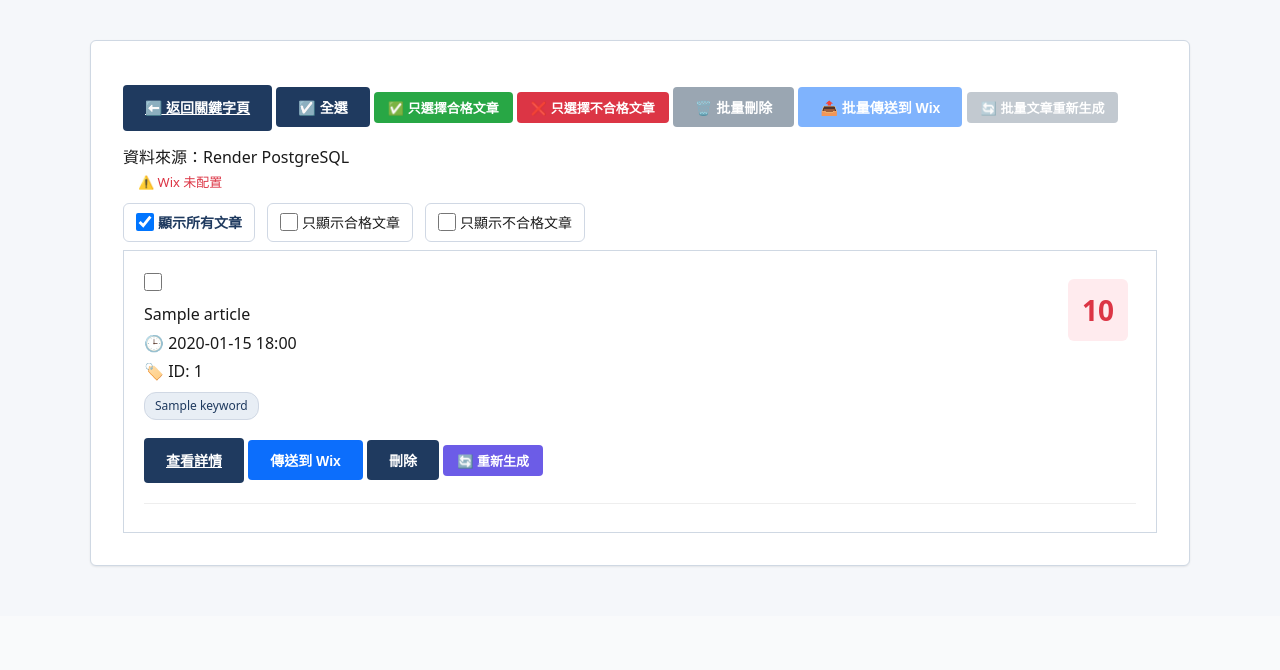
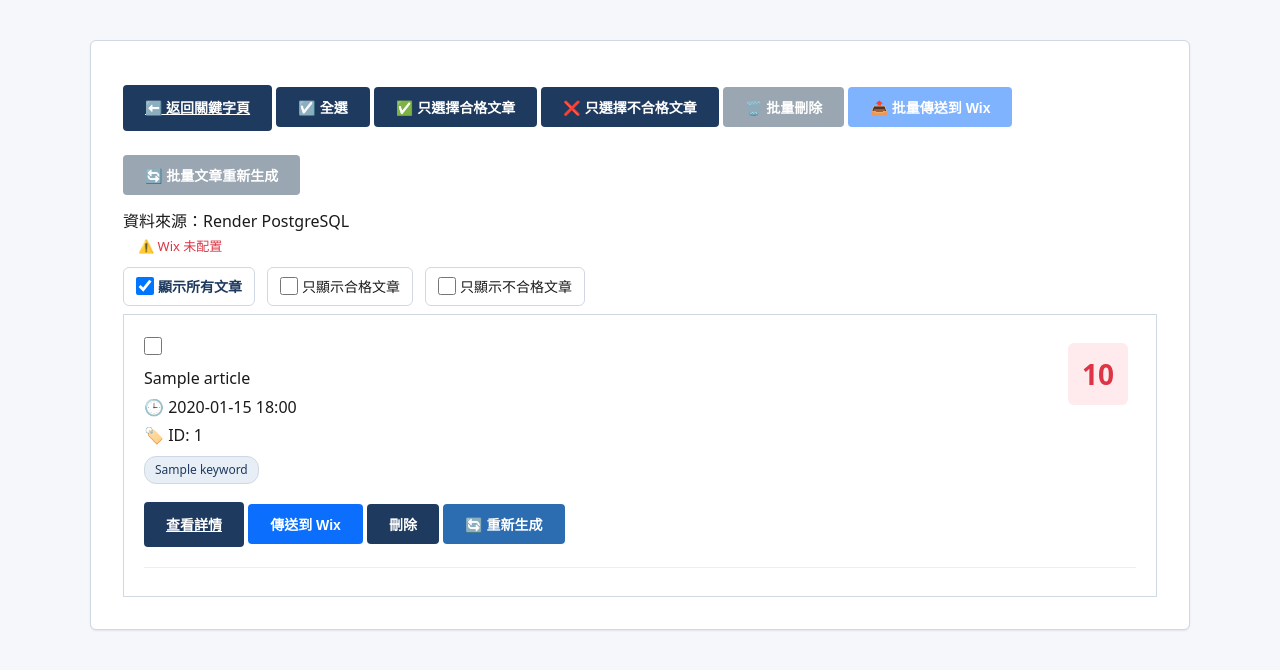
Before and after one commit to Richard-Wong-1999/webapp, a Flask app: template templates/manage_articles.html in a window 1280 px wide. Shown: the part 184-854 px from the top of the page. Before the commit the page ends 751 px from the top, so only its background shows below. Run offline with Flask 3, Linux system fonts and the light colour scheme; the template is opened without the code that fills it: most values are stand-ins (such as "Sample title", 1, 10 or a date in 2020).

Commit message:
change manage_articles page ui

```diff
--- a/static/style.css
+++ b/static/style.css
@@ -357,52 +357,27 @@ input[type="checkbox"] {
   50% { border-color: #ff9800; }
 }
 
-/* 選擇/重新生成按鈕 */
+/* 重新生成按鈕（功能藍，與一般操作區分） */
 .btn-regen {
-  background: #6c5ce7;
-  color: white;
-  border: none;
-  padding: 6px 14px;
-  border-radius: 4px;
-  cursor: pointer;
-  font-size: 13px;
+  background: var(--gov-accent);
+}
+.btn-regen:hover:not(:disabled) {
+  background: #1f5a9a;
 }
 
-.btn-regen:hover {
-  background: #5a4bd1;
+/* 選擇合格/不合格按鈕（統一 gov-primary） */
+.btn-select-pass {
+  background: var(--gov-primary);
 }
-
-.btn-regen:disabled {
-  opacity: 0.6;
-  cursor: not-allowed;
-}
-
-.btn-select-pass {
-  background: #28a745;
-  color: white;
-  border: none;
-  padding: 6px 14px;
-  border-radius: 4px;
-  cursor: pointer;
-  font-size: 13px;
-}
-
-.btn-select-pass:hover {
-  background: #218838;
+.btn-select-pass:hover:not(:disabled) {
+  background: #162c49;
 }
 
 .btn-select-fail {
-  background: #dc3545;
-  color: white;
-  border: none;
-  padding: 6px 14px;
-  border-radius: 4px;
-  cursor: pointer;
-  font-size: 13px;
+  background: var(--gov-primary);
 }
-
-.btn-select-fail:hover {
-  background: #c82333;
+.btn-select-fail:hover:not(:disabled) {
+  background: #162c49;
 }
 
 /* ==========================================================
--- a/templates/manage_articles.html
+++ b/templates/manage_articles.html
@@ -27,15 +27,15 @@
         <button class="btn btn-warning" onclick="toggleSelectAll()">
           <span id="selectAllText">☑️ 全選</span>
         </button>
-        <button class="btn-select-pass" onclick="selectByScore('pass')">✅ 只選擇合格文章</button>
-        <button class="btn-select-fail" onclick="selectByScore('fail')">❌ 只選擇不合格文章</button>
+        <button class="btn btn-select-pass" onclick="selectByScore('pass')">✅ 只選擇合格文章</button>
+        <button class="btn btn-select-fail" onclick="selectByScore('fail')">❌ 只選擇不合格文章</button>
         <button class="btn btn-danger" id="batchDeleteBtn" onclick="batchDelete()" disabled>
           🗑️ 批量刪除
         </button>
         <button class="btn btn-wix" id="batchWixBtn" onclick="batchSendToWix()" disabled>
           📤 批量傳送到 Wix
         </button>
-        <button class="btn-regen" id="batchRegenBtn" onclick="batchRegenerate()" disabled>
+        <button class="btn btn-regen" id="batchRegenBtn" onclick="batchRegenerate()" disabled>
           🔄 批量文章重新生成
         </button>
         {% endif %}
@@ -89,7 +89,7 @@
               <a href="/view_article/{{ article.id }}" class="btn btn-info">查看詳情</a>
               <button class="btn btn-wix" onclick="sendToWix(this, {{ article.id }}, '{{ article.title|e }}')">傳送到 Wix</button>
               <button class="btn btn-danger" onclick="deleteArticle({{ article.id }})">刪除</button>
-              <button class="btn-regen" id="regen-btn-{{ article.id }}" onclick="regenerateArticle({{ article.id }})">🔄 重新生成</button>
+              <button class="btn btn-regen" id="regen-btn-{{ article.id }}" onclick="regenerateArticle({{ article.id }})">🔄 重新生成</button>
             </div>
           </div>
           <div class="article-score" id="score-{{ article.id }}">
```
